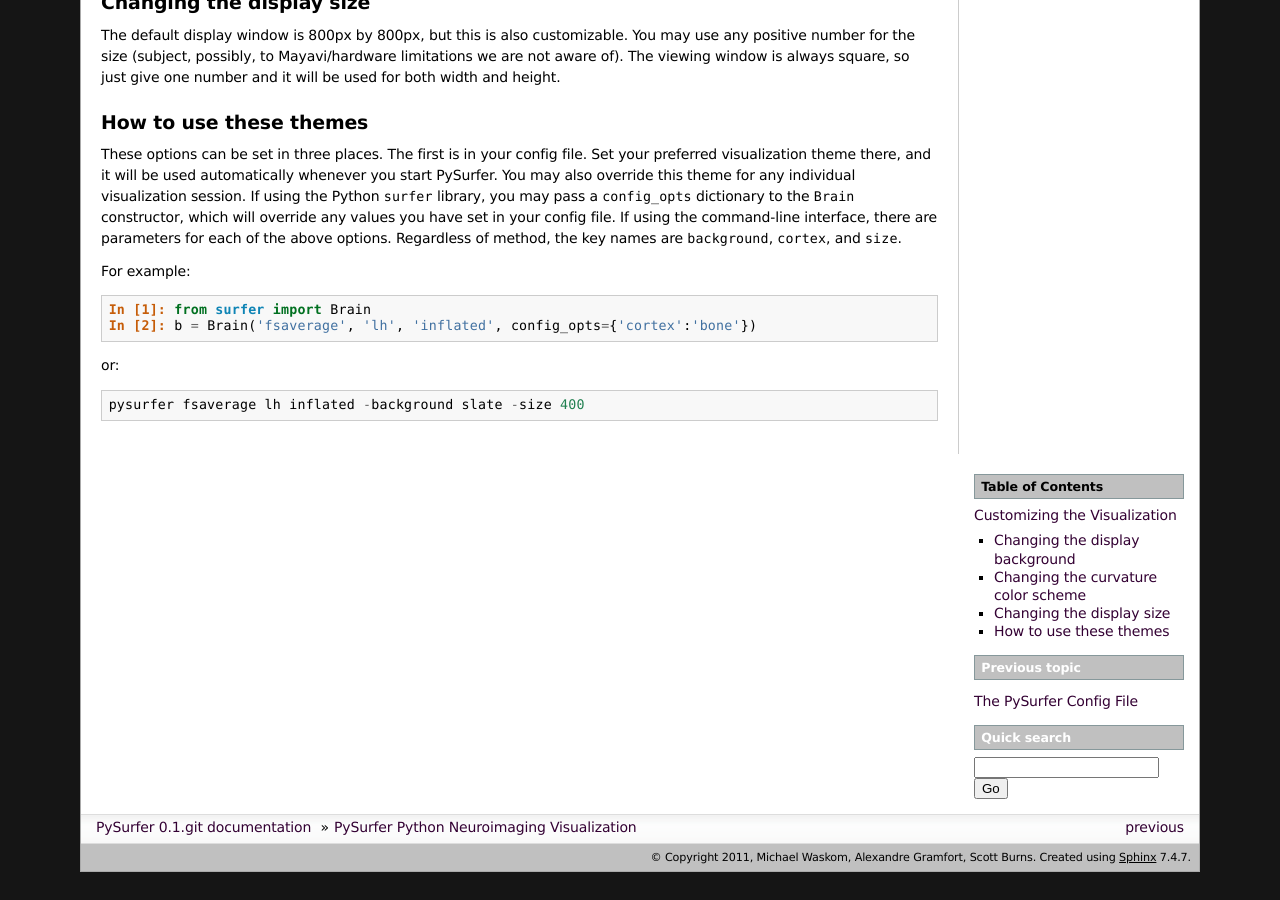
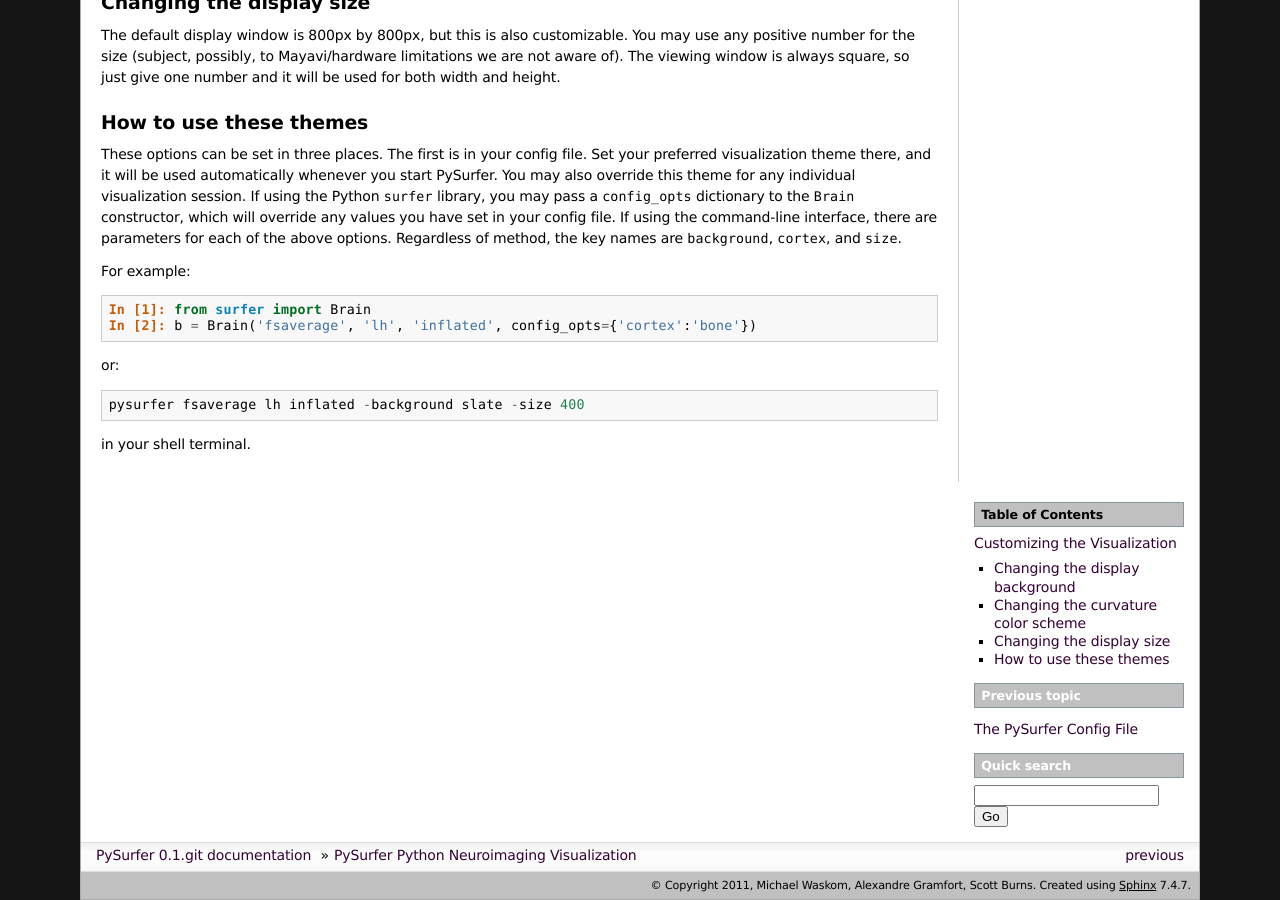
Before and after one commit to nipy/PySurfer, a Sphinx documentation site: the page built from doc/documentation/custom_viz.rst, in a window 1280 px wide and 900 px high, scrolled down 1520 px. Built offline with Sphinx 7.4.7, drawn with Linux system fonts in a browser that asks for light colours; pages that are not in the unit, such as notebooks, are missing from menus; the version number is read from the project's files by our own code; before the commit the page ends 2392 px from its top, so only the background shows below that.

Commit message:
Fixing annoying sphinx stuff

```diff
--- a/doc/documentation/custom_viz.rst
+++ b/doc/documentation/custom_viz.rst
@@ -66,3 +66,5 @@ For example:
 or::
 
     pysurfer fsaverage lh inflated -background slate -size 400
+
+in your shell terminal.
```
